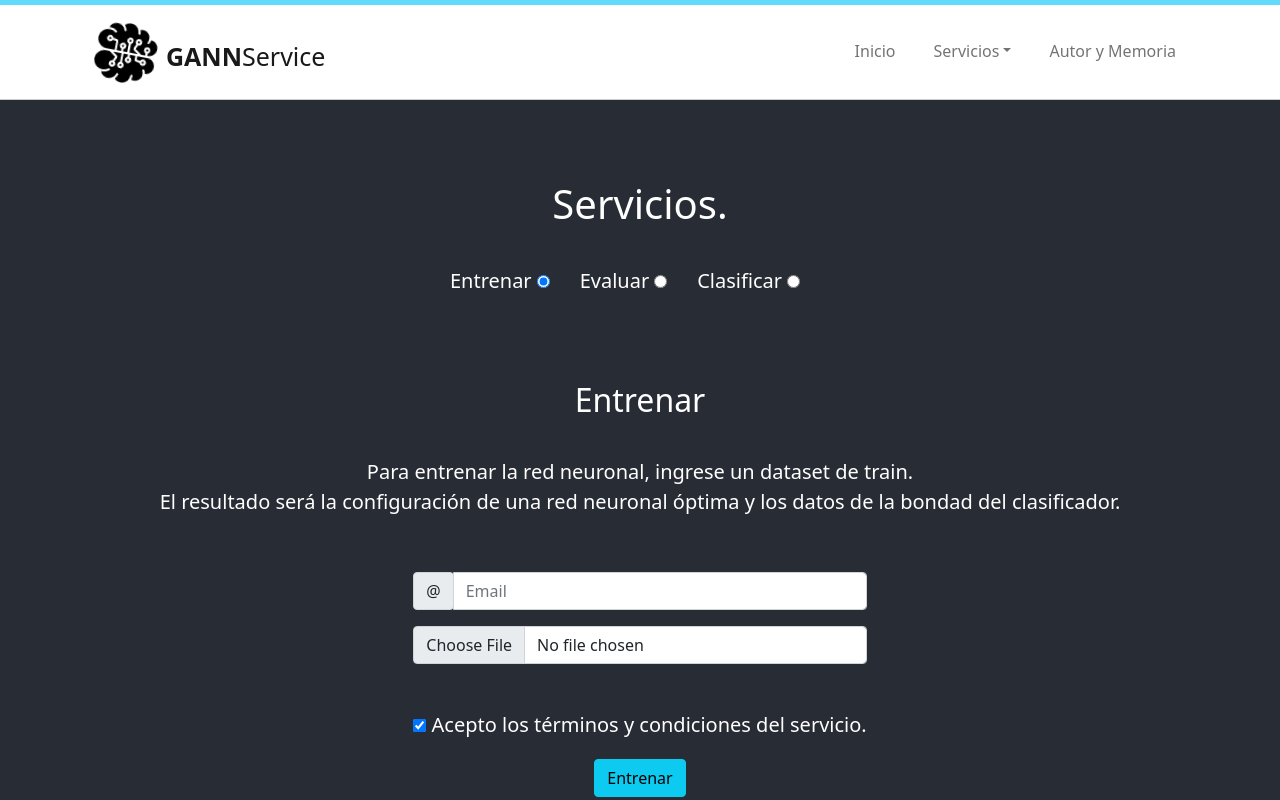
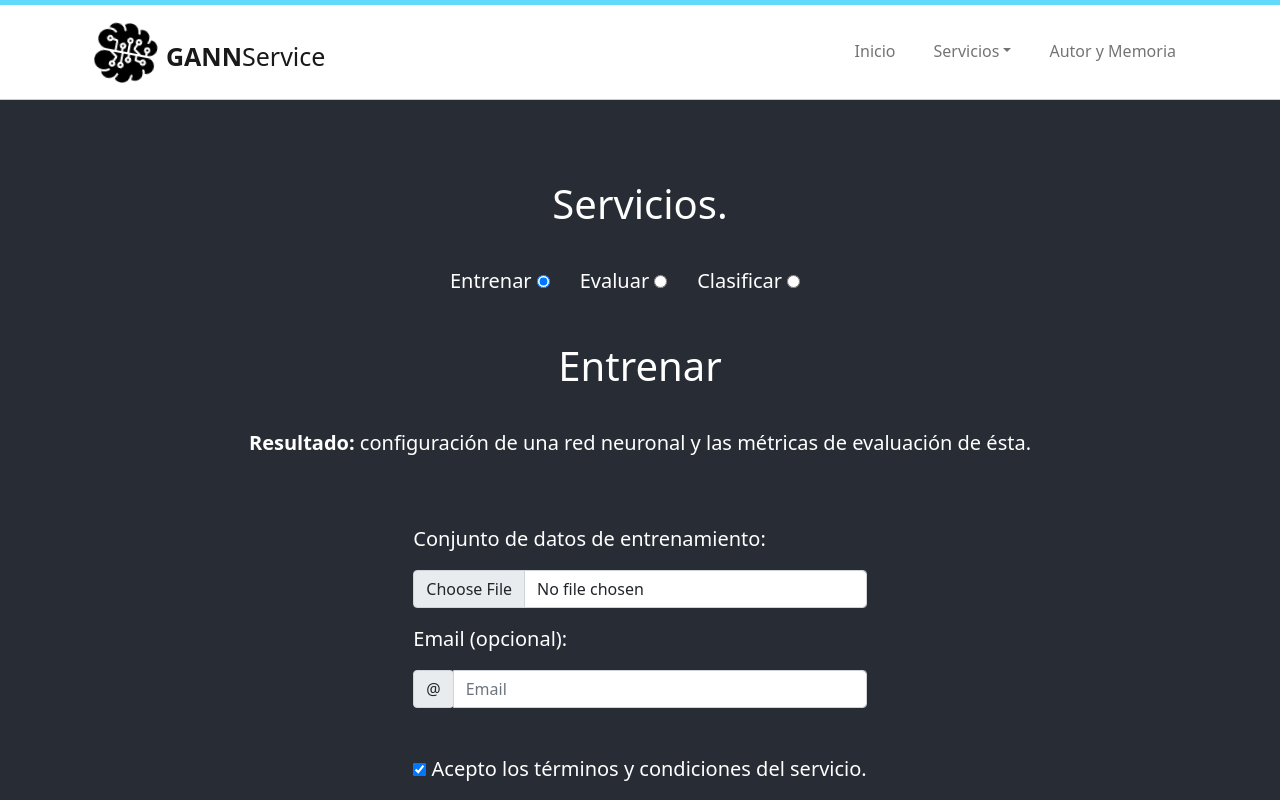
Before and after one commit to leroydeniz/GANN, a React (Create React App) app: page /entrenamiento in a window 1280 px wide. Both pictures are taken after a click on the radio button 543 px from the left and 416 px from the top of the page. Shown: the top 800 px of the page. Built offline with nearby package versions, Linux system fonts and the light colour scheme.

Commit message:
Se consumen los servicios de la API de GANN

```diff
--- a/src/assets/css/App.css
+++ b/src/assets/css/App.css
@@ -225,7 +225,11 @@ a.nav-link {
 }
 
 hr {
-  border: 1px solid red;
+  border: 1px solid white;
+}
+
+#formServicios {
+  padding-top: 20px;
 }
 
 
--- a/src/components/ApiConnect.js
+++ b/src/components/ApiConnect.js
@@ -1,56 +1,45 @@
 import React, { Component } from 'react';
 import axios from 'axios';
-const API_URL = 'https://jsonplaceholder.typicode.com';
+const API_URL = 'https://api.codigodelnorte.com';
 
 export default class ApiConnect extends Component {
+    constructor(props) {
+        super(props);
+        this.state = {
+            params: [],
+            status: null
+        };
+    }
 
-    state = {
-        posts: [],
-        status: null
-    };
-
-    componentWillMount() {
+    componentDidMount() {
         this.getPosts();
     }
 
     getPosts = () => {
-        const url = `${API_URL}/posts`;
+        const url = `${API_URL}/gann`;
         axios.get(url)
             .then(res => {
                 this.setState({
-                    posts: res.data,
+                    params: res.data,
                     status: 'success'
                 });
             });
     }
 
     render() {
-        if (this.state.posts.length >= 1 && this.state.status === 'success') {
+        if (Object.keys(this.state.params).length > 0 && this.state.status === 'success') {
             //Hay elementos y los mostrará
-            var listOfParametres = this.state.posts.map((parameter) => {
-                return (
-                    <React.Fragment>
-                        <p>
-                            UserId: {parameter.userId}<br />
-                            PostId: {parameter.id}<br />
-                            Title: {parameter.title}<br />
-                            Parameter: {parameter.body}<br />
-                        </p>
-                        <hr />
-                    </React.Fragment>
-                );
-            });
+            return (
 
-            return (
                 <React.Fragment>
                     <h2>Listado de parámetros.</h2>
-                    {listOfParametres}
+                    <hr />
+                    <ul>
+                        <li key='A001'>  name: {this.state.params.name}</li>
+                        <li key='A002'>  success: {this.state.params.success ? 'true' : 'false'}</li>
+                    </ul>
+                    <hr />
                 </React.Fragment>
-            );
-        } else if (this.state.posts.length === 0 && this.state.status === 'success') {
-            //No hay elementos creados pero la petición se realizó correctamente
-            return (
-                <h2>La consulta no ha devuelto datos.</h2>
             );
         } else {
             //Está cargando
@@ -61,6 +50,6 @@ export default class ApiConnect extends Component {
                 </React.Fragment>
             );
         }
+
     }
-
 }
--- a/src/components/Entrenamiento.js
+++ b/src/components/Entrenamiento.js
@@ -55,19 +55,18 @@ export default class Entrenamiento extends Component {
                             onChange={this.handleChange}
                         />
                     </p>
+
                 </div>
-                    {this.state.opcion=='Entrenar' &&
+
+                {this.state.opcion === 'Entrenar' &&
                     <FormEntrenar />
                 }
-                    {this.state.opcion=='Evaluar' &&
+                {this.state.opcion === 'Evaluar' &&
                     <FormEvaluar />
                 }
-                    {this.state.opcion=='Clasificar' &&
+                {this.state.opcion === 'Clasificar' &&
                     <FormClasificar />
                 }
-
-                <hr/>
-
             </header>
         );
     }
--- a/src/components/FormClasificar.js
+++ b/src/components/FormClasificar.js
@@ -25,22 +25,36 @@ export default class FormClasificar extends Component {
     render() {
         return (
             <React.Fragment>
-                <br /><h2>Clasificar</h2>
-                <p>Para clasificar un dataset, ingrese un dataset de train que genere el clasificador o la definición de la RN, y un dataset sin clasificar.<br/>El resultado será el dataset clasificado.</p><br />
-                <form onSubmit={this.recibirFormulario}>
-                    <div className="input-group mb-3">
-                        <div className="input-group-prepend">
-                            <span className="input-group-text" id="basic-addon1">@</span>
-                        </div>
-                        <input className="form-control" type='email' id='email' name='email' placeholder="Email" aria-label="Email" aria-describedby="basic-addon1" ref={this.emailRef} required />
+                <h1>Clasificar</h1>
+
+                <div className='form-group'>
+                    <p><b>Resultado:</b> conjunto de datos clasificado.</p>
                 </div>
 
+                <form onSubmit={this.recibirFormulario} id="formServicios">
+                    <p>
+                        <div className="input-group mb-3">
+                            Definición de la red neuronal o conjunto de datos de entrenamiento:
+                        </div>
                         <div className="input-group mb-3">
                             <input className="form-control" type='file' id='dataset1' name='dataset1' placeholder="Dataset de train" aria-label="Dataset de train" aria-describedby="basic-addon1" ref={this.dataset1Ref} required />
                         </div>
 
                         <div className="input-group mb-3">
+                            Conjunto de datos no clasificados:
+                        </div>
+                        <div className="input-group mb-3">
                             <input className="form-control" type='file' id='dataset2' name='dataset2' placeholder="Dataset de test" aria-label="Dataset de test" aria-describedby="basic-addon1" ref={this.dataset2Ref} />
+                        </div>
+
+                        <div className="input-group mb-3">
+                            Email (opcional):
+                        </div>
+                        <div className="input-group mb-3">
+                            <div className="input-group-prepend">
+                                <span className="input-group-text" id="basic-addon1">@</span>
+                            </div>
+                            <input className="form-control" type='email' id='email' name='email' placeholder="Email" aria-label="Email" aria-describedby="basic-addon1" ref={this.emailRef} />
                         </div>
 
                         <div className='form-group'>
@@ -50,7 +64,7 @@ export default class FormClasificar extends Component {
                         <div className='form-group'>
                             <input type='submit' className="btn btn-info" value="Clasificar" />
                         </div>
-
+                    </p>
                 </form>
             </React.Fragment>
         );
--- a/src/components/FormEntrenar.js
+++ b/src/components/FormEntrenar.js
@@ -23,18 +23,31 @@ export default class FormEntrenar extends Component {
     render() {
         return (
             <React.Fragment>
-                <br /><h2>Entrenar</h2>
-                <p>Para entrenar la red neuronal, ingrese un dataset de train.<br />El resultado será la configuración de una red neuronal óptima y los datos de la bondad del clasificador.</p><br />
-                <form onSubmit={this.recibirFormulario}>
+                <h1>Entrenar</h1>
+
+                <div className='form-group'>
+                    <p><b>Resultado:</b> configuración de una red neuronal y las métricas de evaluación de ésta.</p>
+                </div>
+
+                <form onSubmit={this.recibirFormulario} id="formServicios">
+                    <p>
+
+                        <div className="input-group mb-3">
+                            Conjunto de datos de entrenamiento:
+                        </div>
+
+                        <div className="input-group mb-3">
+                            <input className="form-control" type='file' id='dataset1' name='dataset1' placeholder="Dataset de train" aria-label="Dataset de train" aria-describedby="basic-addon1" ref={this.dataset1Ref} required />
+                        </div>
+
+                        <div className="input-group mb-3">
+                            Email (opcional):
+                        </div>
                         <div className="input-group mb-3">
                             <div className="input-group-prepend">
                                 <span className="input-group-text" id="basic-addon1">@</span>
                             </div>
-                        <input className="form-control" type='email' id='email' name='email' placeholder="Email" aria-label="Email" aria-describedby="basic-addon1" ref={this.emailRef} required />
-                    </div>
-
-                    <div className="input-group mb-3">
-                        <input className="form-control" type='file' id='dataset1' name='dataset1' placeholder="Dataset de train" aria-label="Dataset de train" aria-describedby="basic-addon1" ref={this.dataset1Ref} required />
+                            <input className="form-control" type='email' id='email' name='email' placeholder="Email" aria-label="Email" aria-describedby="basic-addon1" ref={this.emailRef} />
                         </div>
 
                         <div className='form-group'>
@@ -44,6 +57,7 @@ export default class FormEntrenar extends Component {
                         <div className='form-group'>
                             <input type='submit' className="btn btn-info" value="Entrenar" />
                         </div>
+                    </p>
                 </form>
             </React.Fragment>
         );
--- a/src/components/FormEvaluar.js
+++ b/src/components/FormEvaluar.js
@@ -18,29 +18,43 @@ export default class FormEvaluar extends Component {
         var terms = this.termsRef.current.value;
 
         if (terms) {
-            this.render(email + dts1);
+            this.render(email + dts1 + dts2);
         }
     }
 
     render() {
         return (
             <React.Fragment>
-                <br /><h2>Evaluar</h2>
-                <p>Para evaluar una red neuronal (RN), ingrese un dataset de train que genere el clasificador o la definición de la RN.<br />El resultado serán los datos de validación del clasificador.</p><br />
-                <form onSubmit={this.recibirFormulario}>
-                    <div className="input-group mb-3">
-                        <div className="input-group-prepend">
-                            <span className="input-group-text" id="basic-addon1">@</span>
-                        </div>
-                        <input className="form-control" type='email' id='email' name='email' placeholder="Email" aria-label="Email" aria-describedby="basic-addon1" ref={this.emailRef} required />
+                <h1>Evaluar</h1>
+
+                <div className='form-group'>
+                    <p><b>Resultado:</b> datos de evaluación del clasificador.</p>
                 </div>
 
+                <form onSubmit={this.recibirFormulario} id="formServicios">
+                    <p>
+                        <div className="input-group mb-3">
+                            Definición de la red neuronal o conjunto de datos de entrenamiento:
+                        </div>
                         <div className="input-group mb-3">
                             <input className="form-control" type='file' id='dataset1' name='dataset1' placeholder="Dataset de train" aria-label="Dataset de train" aria-describedby="basic-addon1" ref={this.dataset1Ref} required />
                         </div>
 
                         <div className="input-group mb-3">
+                            Conjunto de datos clasificados:
+                        </div>
+                        <div className="input-group mb-3">
                             <input className="form-control" type='file' id='dataset2' name='dataset2' placeholder="Dataset de test" aria-label="Dataset de test" aria-describedby="basic-addon1" ref={this.dataset2Ref} />
+                        </div>
+
+                        <div className="input-group mb-3">
+                            Email (opcional):
+                        </div>
+                        <div className="input-group mb-3">
+                            <div className="input-group-prepend">
+                                <span className="input-group-text" id="basic-addon1">@</span>
+                            </div>
+                            <input className="form-control" type='email' id='email' name='email' placeholder="Email" aria-label="Email" aria-describedby="basic-addon1" ref={this.emailRef} />
                         </div>
 
                         <div className='form-group'>
@@ -50,6 +64,7 @@ export default class FormEvaluar extends Component {
                         <div className='form-group'>
                             <input type='submit' className="btn btn-info" value="Evaluar" />
                         </div>
+                    </p>
                 </form>
             </React.Fragment>
         );
```
Also changed, not shown: 10 other files (tests, documents, lock files or other folders). Lines whose indentation alone changed are shown as unchanged.
